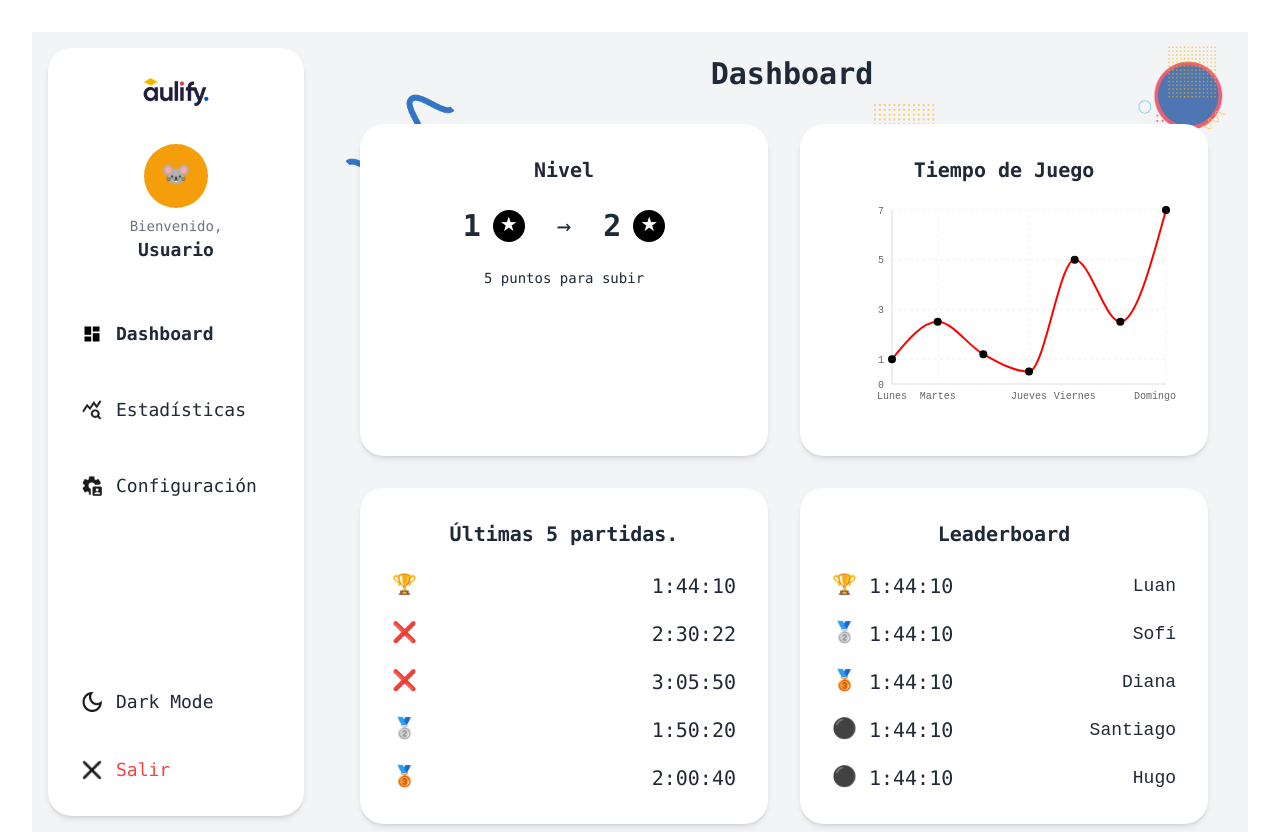
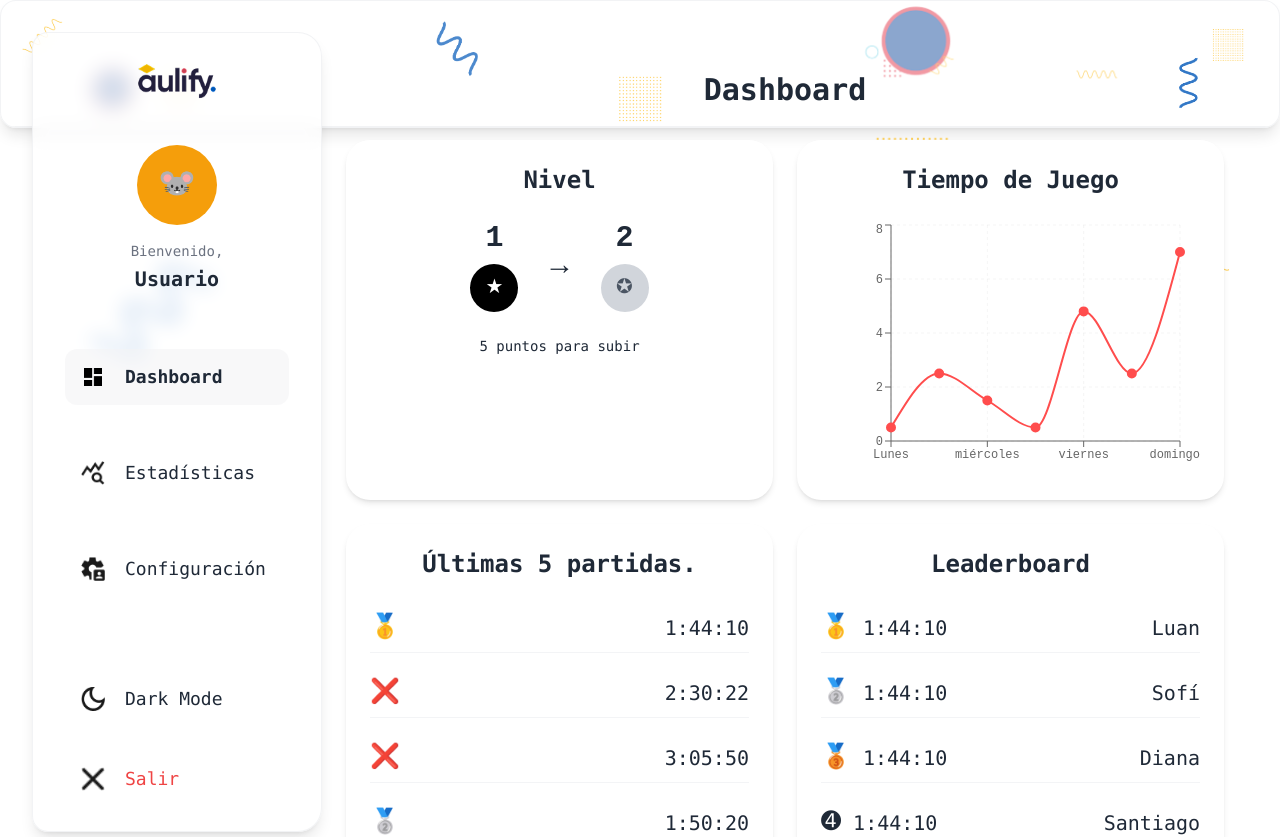
Before and after one commit to mariovital/dragons-treasure, a React (Vite) app in the folder Front/dragons-treasure/: page /dashboard in a window 1280 px wide. Shown: the top 837 px of the page. Built offline with nearby package versions, Linux system fonts and the light colour scheme; a web font is replaced by a local one.

Commit message:
Top Asset Bar added

```diff
--- a/Front/dragons-treasure/src/components/ParticlesBackground.jsx
+++ b/Front/dragons-treasure/src/components/ParticlesBackground.jsx
@@ -1,5 +1,5 @@
 import { useCallback } from 'react';
-import Particles from 'react-tsparticles';
+  import Particles from 'react-tsparticles';
 import { loadSlim } from 'tsparticles-slim';
 
 const ParticlesBackground = () => {
--- /dev/null
+++ b/Front/dragons-treasure/src/components/dashboard/TopAssetBar.jsx
@@ -0,0 +1,98 @@
+import React from 'react';
+
+// Import decorative assets
+import blueCircleImg from '../../assets/Images/blue_circle.png';
+import blueWaveImg from '../../assets/Images/blue_line.png';
+import yellowDotsImg from '../../assets/Images/yellow_dots.png';
+import yellowWaveImg from '../../assets/Images/yellow_line.png';
+
+const TopAssetBar = () => {
+  return (
+    <div className="w-full h-32 glass px-6 relative overflow-hidden">
+      {/* Main container for all decorative elements */}
+      <div className="absolute inset-0 z-0">
+        {/* Left side decorative elements */}
+        <div className="absolute top-2 left-4">
+          <img
+            src={yellowWaveImg}
+            alt=""
+            className="h-14 object-contain opacity-80 transform -rotate-45 animate-pulse"
+          />
+        </div>
+
+        <div className="absolute top-16 left-20">
+          <img
+            src={blueCircleImg}
+            alt=""
+            className="h-12 object-contain opacity-70"
+          />
+        </div>
+
+        <div className="absolute bottom-2 left-40">
+          <img
+            src={yellowDotsImg}
+            alt=""
+            className="h-10 object-contain opacity-80 animate-bounce"
+            style={{ animationDuration: '3s' }}
+          />
+        </div>
+
+        {/* Center decorative elements */}
+        <div className="absolute top-4 left-1/3">
+          <img
+            src={blueWaveImg}
+            alt=""
+            className="h-16 object-contain opacity-70 transform rotate-90"
+          />
+        </div>
+
+        <div className="absolute bottom-0 left-1/2 transform -translate-x-1/2">
+          <img
+            src={yellowDotsImg}
+            alt=""
+            className="h-14 object-contain opacity-60"
+          />
+        </div>
+
+        {/* Right side decorative elements */}
+        <div className="absolute top-0 right-1/4">
+          <img
+            src={blueCircleImg}
+            alt=""
+            className="h-20 object-contain opacity-80 animate-pulse"
+            style={{ animationDuration: '4s' }}
+          />
+        </div>
+
+        <div className="absolute top-12 right-40">
+          <img
+            src={yellowWaveImg}
+            alt=""
+            className="h-12 object-contain opacity-70 transform rotate-180"
+          />
+        </div>
+
+        <div className="absolute bottom-4 right-16">
+          <img
+            src={blueWaveImg}
+            alt=""
+            className="h-14 object-contain opacity-80 transform -rotate-45"
+          />
+        </div>
+
+        <div className="absolute top-6 right-8">
+          <img
+            src={yellowDotsImg}
+            alt=""
+            className="h-10 object-contain opacity-70"
+          />
+        </div>
+      </div>
+
+      {/* Optional subtle shadow at the bottom */}
+      <div className="absolute bottom-0 left-0 right-0 h-px bg-gray-200/50 backdrop-blur-sm"></div>
+    </div>
+  );
+};
+
+export default TopAssetBar;
--- a/Front/dragons-treasure/src/pages/Dashboard.jsx
+++ b/Front/dragons-treasure/src/pages/Dashboard.jsx
@@ -1,136 +1,120 @@
+
 import { useState } from 'react';
 import { useTheme } from '../contexts/ThemeContext';
-import { LineChart, Line, XAxis, YAxis, CartesianGrid, Tooltip, ResponsiveContainer } from 'recharts';
+import TopAssetBar from '../components/dashboard/TopAssetBar';
 
-// Importamos los mismos assets que usamos en Login
+// Import decorative assets for additional elements
 import blueCircleImg from '../assets/images/blue_circle.png';
 import blueWaveImg from '../assets/images/blue_line.png';
 import yellowDotsImg from '../assets/images/yellow_dots.png';
 import yellowWaveImg from '../assets/images/yellow_line.png';
+
+// Import logo and navigation icons
 import aulifyLogo from '../assets/images/Aulify_Logo.png';
-import aulifyLogoWhite from '../assets/images/Aulify_Logo_White.png';
-// Importamos los íconos para la navegación
 import dashboardIcon from '../assets/images/Dashboard_Logo.png';
 import estadisticasIcon from '../assets/images/Estadisticas_Logo.png';
 import configuracionIcon from '../assets/images/Configuracion_Logo.png';
 import darkModeIcon from '../assets/images/DarkMode_Logo.png';
 import salirIcon from '../assets/images/Salir_Logo.png';
 
-// Datos de ejemplo para el gráfico
-const timeData = [
-  { day: 'Lunes', hours: 1 },
-  { day: 'Martes', hours: 2.5 },
-  { day: 'Miércoles', hours: 1.2 },
-  { day: 'Jueves', hours: 0.5 },
-  { day: 'Viernes', hours: 5 },
-  { day: 'Sábado', hours: 2.5 },
-  { day: 'Domingo', hours: 7 },
-];
-
-// Datos de ejemplo para las últimas partidas
-const recentGames = [
-  { time: '1:44:10', status: '🏆' },
-  { time: '2:30:22', status: '❌' },
-  { time: '3:05:50', status: '❌' },
-  { time: '1:50:20', status: '🥈' },
-  { time: '2:00:40', status: '🥉' },
-];
-
-// Datos de ejemplo para el leaderboard
-const leaderboardData = [
-  { name: 'Luan', time: '1:44:10', medal: '🏆' },
-  { name: 'Sofí', time: '1:44:10', medal: '🥈' },
-  { name: 'Diana', time: '1:44:10', medal: '🥉' },
-  { name: 'Santiago', time: '1:44:10', medal: '⚫' },
-  { name: 'Hugo', time: '1:44:10', medal: '⚫' },
-];
+// Import chart components
+import { LineChart, Line, XAxis, YAxis, CartesianGrid, Tooltip, ResponsiveContainer } from 'recharts';
 
 const Dashboard = () => {
   const { darkMode, toggleDarkMode } = useTheme();
   const [activeTab, setActiveTab] = useState('dashboard');
 
+  // Sample data for the time played chart
+  const timePlayedData = [
+    { day: 'Lunes', hours: 0.5 },
+    { day: 'martes', hours: 2.5 },
+    { day: 'miércoles', hours: 1.5 },
+    { day: 'jueves', hours: 0.5 },
+    { day: 'viernes', hours: 4.8 },
+    { day: 'sábado', hours: 2.5 },
+    { day: 'domingo', hours: 7 },
+  ];
+
+  // Sample data for recent games
+  const recentGames = [
+    { medal: '🥇', time: '1:44:10' },
+    { medal: '❌', time: '2:30:22' },
+    { medal: '❌', time: '3:05:50' },
+    { medal: '🥈', time: '1:50:20' },
+    { medal: '🥉', time: '2:00:40' },
+  ];
+
+  // Sample data for leaderboard
+  const leaderboardData = [
+    { medal: '🥇', time: '1:44:10', name: 'Luan' },
+    { medal: '🥈', time: '1:44:10', name: 'Sofí' },
+    { medal: '🥉', time: '1:44:10', name: 'Diana' },
+    { medal: '➍', time: '1:44:10', name: 'Santiago' },
+    { medal: '➎', time: '1:44:10', name: 'Hugo' },
+  ];
+
   return (
-    <div className={`h-screen flex ${darkMode ? 'bg-gray-900 text-white' : 'bg-gray-100 text-gray-800'} relative overflow-hidden`}>
-      {/* Contenedor para elementos decorativos de fondo - reposicionados según el mockup */}
-      <div className="absolute inset-0 overflow-hidden pointer-events-none">
-        {/* Elementos decorativos distribuidos según el mockup */}
-        <img
-          src={blueWaveImg}
-          alt=""
-          className="absolute top-10 left-1/4 w-32 h-32 object-contain opacity-80"
-        />
-        <img
-          src={blueCircleImg}
-          alt=""
-          className="absolute top-4 right-4 w-24 h-24 object-contain opacity-80"
-        />
-        <img
-          src={yellowDotsImg}
-          alt=""
-          className="absolute top-16 right-1/4 w-20 h-20 object-contain opacity-70"
-        />
-        <img
-          src={yellowWaveImg}
-          alt=""
-          className="absolute top-40 left-1/3 w-24 h-24 object-contain opacity-70 transform rotate-45"
-        />
-
-        {/* Elementos decorativos adicionales */}
-        <img
-          src={blueCircleImg}
-          alt=""
-          className="absolute bottom-20 right-10 w-40 h-40 object-contain opacity-60"
-        />
-        <img
-          src={yellowWaveImg}
-          alt=""
-          className="absolute bottom-40 left-10 w-32 h-32 object-contain opacity-70 transform -rotate-45"
-        />
+    <div className="w-full bg-white text-gray-800 min-h-screen">
+      {/* Decorative background with TopAssetBar */}
+      <div className="fixed inset-0 overflow-hidden pointer-events-none bg-white">
+        {/* TopAssetBar */}
+        <div className="absolute top-0 left-0 w-full z-0">
+          <TopAssetBar />
         </div>
 
-      {/* Sidebar - estilo actualizado para parecerse más al mockup de Figma */}
-      <div className={`w-64 ${darkMode ? 'bg-white/10 backdrop-blur-md' : 'bg-white shadow-md'} p-6 flex flex-col z-10 relative rounded-3xl mx-4 my-4`}>
-        {/* Logo - usando la imagen agregada */}
-        <div className="mb-8 flex justify-center">
-          <div className="h-10 w-24 flex items-center justify-center">
+        {/* Additional decorative elements */}
+        <img src={yellowDotsImg} alt="" className="absolute top-32 right-1/4 w-24 h-24 object-contain opacity-70" />
+        <img src={blueCircleImg} alt="" className="absolute top-40 right-10 w-40 h-40 object-contain opacity-60" />
+        <img src={yellowWaveImg} alt="" className="absolute bottom-20 left-1/3 w-32 h-32 object-contain opacity-70 transform rotate-90" />
+        <img src={blueWaveImg} alt="" className="absolute top-60 left-20 w-36 h-36 object-contain opacity-70" />
+      </div>
+
+      {/* Main content wrapper - Using CSS Grid */}
+      <div className="relative min-h-screen grid grid-cols-[290px_1fr] bg-transparent">
+        {/* Sidebar - Always visible for desktop */}
+        <div className="z-40">
+          <div className="h-screen py-6 px-8 flex flex-col rounded-tr-3xl rounded-br-3xl glass">
+            {/* Logo */}
+            <div className="mb-10 flex justify-center">
+              <div className="h-12 w-32 flex items-center justify-center">
                 <img
-              src={darkMode ? aulifyLogoWhite : aulifyLogo}
+                  src={aulifyLogo}
                   alt="Aulify"
                   className="h-full object-contain"
                 />
               </div>
             </div>
 
-        {/* User welcome section - ajustado para parecerse al mockup */}
-        <div className="mb-12 flex flex-col items-center text-center">
-          <div className="w-16 h-16 mb-2 relative">
-            {/* Círculo amarillo de fondo */}
+            {/* User welcome section */}
+            <div className="mb-14 flex flex-col items-center text-center">
+              <div className="w-20 h-20 mb-4 relative">
+                {/* Yellow circle background */}
                 <div className="w-full h-full bg-primary-yellow rounded-full absolute"></div>
-            {/* Avatar del ratón con queso como en el mockup */}
+                {/* Avatar */}
                 <div className="w-full h-full flex items-center justify-center relative">
-              <span className="text-2xl">🐭</span>
+                  <span className="text-3xl">🐭</span>
                 </div>
               </div>
               <div>
-            <p className="text-sm text-gray-500 dark:text-gray-400 font-mono">Bienvenido,</p>
-            <p className="font-bold text-lg font-mono">Usuario</p>
+                <p className="text-sm text-gray-500 font-mono">Bienvenido,</p>
+                <p className="font-bold text-xl font-mono mt-1">Usuario</p>
               </div>
             </div>
 
-        {/* Navigation - ajustado para parecerse al mockup */}
+            {/* Navigation */}
             <nav className="flex-1">
-          <ul className="space-y-8">
+              <ul className="space-y-10">
                 <li>
                   <button
                     onClick={() => setActiveTab('dashboard')}
-                className={`flex items-center w-full p-2 transition-colors ${
+                    className={`flex items-center w-full p-3 rounded-xl transition-all duration-200 ${
                       activeTab === 'dashboard'
-                    ? 'font-bold'
-                    : 'font-normal'
+                        ? 'font-bold bg-gray-100/60'
+                        : 'font-normal hover:bg-gray-100/40'
                     }`}
                   >
-                <span className="mr-3 w-6 h-6 flex items-center justify-center">
-                  <img src={dashboardIcon} alt="Dashboard" className="w-5 h-5" />
+                    <span className="mr-4 w-8 h-8 flex items-center justify-center">
+                      <img src={dashboardIcon} alt="Dashboard" className="w-6 h-6" />
                     </span>
                     <span className="text-lg font-mono">Dashboard</span>
                   </button>
@@ -138,14 +122,14 @@ const Dashboard = () => {
                 <li>
                   <button
                     onClick={() => setActiveTab('statistics')}
-                className={`flex items-center w-full p-2 transition-colors ${
+                    className={`flex items-center w-full p-3 rounded-xl transition-all duration-200 ${
                       activeTab === 'statistics'
-                    ? 'font-bold'
-                    : 'font-normal'
+                        ? 'font-bold bg-gray-100/60'
+                        : 'font-normal hover:bg-gray-100/40'
                     }`}
                   >
-                <span className="mr-3 w-6 h-6 flex items-center justify-center">
-                  <img src={estadisticasIcon} alt="Estadísticas" className="w-5 h-5" />
+                    <span className="mr-4 w-8 h-8 flex items-center justify-center">
+                      <img src={estadisticasIcon} alt="Estadísticas" className="w-6 h-6" />
                     </span>
                     <span className="text-lg font-mono">Estadísticas</span>
                   </button>
@@ -153,14 +137,14 @@ const Dashboard = () => {
                 <li>
                   <button
                     onClick={() => setActiveTab('configuration')}
-                className={`flex items-center w-full p-2 transition-colors ${
+                    className={`flex items-center w-full p-3 rounded-xl transition-all duration-200 ${
                       activeTab === 'configuration'
-                    ? 'font-bold'
-                    : 'font-normal'
+                        ? 'font-bold bg-gray-100/60'
+                        : 'font-normal hover:bg-gray-100/40'
                     }`}
                   >
-                <span className="mr-3 w-6 h-6 flex items-center justify-center">
-                  <img src={configuracionIcon} alt="Configuración" className="w-5 h-5" />
+                    <span className="mr-4 w-8 h-8 flex items-center justify-center">
+                      <img src={configuracionIcon} alt="Configuración" className="w-6 h-6" />
                     </span>
                     <span className="text-lg font-mono">Configuración</span>
                   </button>
@@ -168,139 +152,112 @@ const Dashboard = () => {
               </ul>
             </nav>
 
-        {/* Bottom actions - ajustado para parecerse al mockup */}
-        <div className="mt-auto pt-6">
+            {/* Bottom actions */}
+            <div className="mt-auto pt-8 space-y-6">
               <button
                 onClick={toggleDarkMode}
-            className="flex items-center w-full p-2 rounded-lg mb-6"
+                className="flex items-center w-full p-3 rounded-xl transition-all duration-200 hover:bg-gray-100/40"
               >
-            <span className="mr-3 w-6 h-6 flex items-center justify-center">
-              <img src={darkModeIcon} alt="Dark Mode" className="w-5 h-5" />
+                <span className="mr-4 w-8 h-8 flex items-center justify-center">
+                  <img src={darkModeIcon} alt="Dark Mode" className="w-6 h-6" />
                 </span>
                 <span className="text-lg font-mono">Dark Mode</span>
               </button>
               <button
-            className="flex items-center w-full p-2 rounded-lg text-red-500"
+                className="flex items-center w-full p-3 rounded-xl text-red-500 transition-all duration-200 hover:bg-gray-100/40"
               >
-            <span className="mr-3 w-6 h-6 flex items-center justify-center">
-              <img src={salirIcon} alt="Salir" className="w-5 h-5" />
+                <span className="mr-4 w-8 h-8 flex items-center justify-center">
+                  <img src={salirIcon} alt="Salir" className="w-6 h-6" />
                 </span>
                 <span className="text-lg font-mono">Salir</span>
               </button>
             </div>
-
-        {/* ... resto del sidebar ... */}
+          </div>
         </div>
 
-      {/* Main content - ajustado para parecerse más al mockup */}
-      <div className="flex-1 p-6 z-10 overflow-auto">
-        {/* Título con elementos decorativos detrás */}
-        <div className="relative mb-8 ml-4">
-          <h2 className="text-3xl font-bold font-mono relative z-10">Dashboard</h2>
-          {/* Elementos decorativos específicos detrás del título */}
-          <img
-            src={yellowDotsImg}
-            alt=""
-            className="absolute -top-4 right-0 w-16 h-16 object-contain opacity-70 z-0"
-          />
-          <img
-            src={blueCircleImg}
-            alt=""
-            className="absolute -top-2 -right-20 w-12 h-12 object-contain opacity-60 z-0"
-          />
+        {/* Main content area */}
+        <div className="p-6 overflow-auto">
+          <h1 className="text-3xl font-bold font-mono mb-8 mt-4">Dashboard</h1>
+
+          {/* Dashboard content grid */}
+          <div className="grid grid-cols-1 lg:grid-cols-2 gap-6">
+            {/* Level Progress Card */}
+            <div className="bg-white rounded-3xl p-6 shadow-md">
+              <h2 className="text-2xl font-bold font-mono mb-6">Nivel</h2>
+              <div className="flex items-center justify-center space-x-8">
+                <div className="flex flex-col items-center">
+                  <span className="text-3xl font-bold">1</span>
+                  <div className="mt-2 bg-black text-white rounded-full w-12 h-12 flex items-center justify-center">
+                    <span className="text-xl">★</span>
+                  </div>
                 </div>
 
-        <div className="grid grid-cols-1 md:grid-cols-2 gap-8 mx-4 max-w-screen-xl">
-          {/* User Level Widget - estilizado como en el mockup */}
-          <div className={`${darkMode ? 'bg-white/10 backdrop-blur-md' : 'bg-white'} p-8 rounded-3xl shadow-md`}>
-            <h3 className="text-xl font-bold mb-6 font-mono text-center">Nivel</h3>
-            <div className="flex items-center justify-center space-x-8 mb-6">
-              <div className="flex items-center">
-                <span className="text-3xl font-bold mr-3 font-mono">1</span>
-                <span className="text-xl bg-black text-white rounded-full w-8 h-8 flex items-center justify-center">★</span>
-              </div>
-              <span className="text-2xl font-mono">→</span>
-              <div className="flex items-center">
-                <span className="text-3xl font-bold mr-3 font-mono">2</span>
-                <span className="text-xl bg-black text-white rounded-full w-8 h-8 flex items-center justify-center">★</span>
+                <div className="text-3xl">→</div>
+
+                <div className="flex flex-col items-center">
+                  <span className="text-3xl font-bold">2</span>
+                  <div className="mt-2 bg-gray-300 text-gray-600 rounded-full w-12 h-12 flex items-center justify-center">
+                    <span className="text-xl">✪</span>
                   </div>
                 </div>
-            <p className="text-center text-sm font-mono">5 puntos para subir</p>
+              </div>
+              <p className="text-center mt-6 text-sm font-mono">5 puntos para subir</p>
             </div>
 
-          {/* Time Stats Graph - ajustado para parecerse al mockup */}
-          <div className={`${darkMode ? 'bg-white/10 backdrop-blur-md' : 'bg-white'} p-8 rounded-3xl shadow-md`}>
-            <h3 className="text-xl font-bold mb-4 font-mono">Tiempo de Juego</h3>
-
-            <div className="h-56">
+            {/* Gameplay Time Chart */}
+            <div className="bg-white rounded-3xl p-6 shadow-md">
+              <h2 className="text-2xl font-bold font-mono mb-6">Tiempo de Juego</h2>
+              <div className="h-64">
                 <ResponsiveContainer width="100%" height="100%">
                   <LineChart
-                  data={timeData}
-                  margin={{ top: 10, right: 10, left: 0, bottom: 10 }}
+                    data={timePlayedData}
+                    margin={{ top: 5, right: 20, left: 10, bottom: 5 }}
                   >
-                  <CartesianGrid strokeDasharray="3 3" opacity={0.3} />
-                  <XAxis
-                    dataKey="day"
-                    tick={{fontSize: 10}}
-                    axisLine={{ stroke: '#E0E0E0' }}
-                    tickLine={false}
-                  />
-                  <YAxis
-                    tick={{fontSize: 10}}
-                    axisLine={{ stroke: '#E0E0E0' }}
-                    tickLine={false}
-                    domain={[0, 7]}
-                    ticks={[0, 1, 3, 5, 7]} // Valores específicos del mockup
-                  />
-                  <Tooltip
-                    contentStyle={{
-                      backgroundColor: 'white',
-                      borderRadius: '8px',
-                      border: 'none',
-                      boxShadow: '0 2px 10px rgba(0,0,0,0.1)'
-                    }}
-                  />
+                    <CartesianGrid strokeDasharray="3 3" opacity={0.2} />
+                    <XAxis dataKey="day" tick={{ fontSize: 12 }} />
+                    <YAxis tick={{ fontSize: 12 }} />
+                    <Tooltip />
                     <Line
                       type="monotone"
                       dataKey="hours"
-                    stroke="#FF0000"
+                      stroke="#FF4D4D"
                       strokeWidth={2}
-                    dot={{ r: 4, fill: "#000000", strokeWidth: 0 }}
+                      dot={{ r: 4, fill: "#FF4D4D" }}
                       activeDot={{ r: 6 }}
-                    isAnimationActive={true}
                     />
                   </LineChart>
                 </ResponsiveContainer>
               </div>
             </div>
 
-          {/* Recent Games Widget - ajustado según el diseño de Figma */}
-          <div className={`${darkMode ? 'bg-white/10 backdrop-blur-md' : 'bg-white'} p-8 rounded-3xl shadow-md transition-all duration-300 hover:shadow-lg`}>
-            <h3 className="text-xl font-bold mb-6 font-mono text-center">Últimas 5 partidas.</h3>
-            <ul className="space-y-5">
+            {/* Recent Matches Panel */}
+            <div className="bg-white rounded-3xl p-6 shadow-md">
+              <h2 className="text-2xl font-bold font-mono mb-6">Últimas 5 partidas.</h2>
+              <div className="space-y-4">
                 {recentGames.map((game, index) => (
-                <li key={index} className="flex justify-between items-center">
-                  <span className="text-xl">{game.status}</span>
+                  <div key={index} className="flex items-center justify-between py-2 border-b border-gray-100">
+                    <span className="text-2xl">{game.medal}</span>
                     <span className="text-xl font-mono">{game.time}</span>
-                </li>
+                  </div>
                 ))}
-            </ul>
+              </div>
             </div>
 
-          {/* Leaderboard Widget - ajustado según el diseño de Figma */}
-          <div className={`${darkMode ? 'bg-white/10 backdrop-blur-md' : 'bg-white'} p-8 rounded-3xl shadow-md`}>
-            <h3 className="text-xl font-bold mb-6 font-mono text-center">Leaderboard</h3>
-            <ul className="space-y-5">
+            {/* Leaderboard */}
+            <div className="bg-white rounded-3xl p-6 shadow-md">
+              <h2 className="text-2xl font-bold font-mono mb-6">Leaderboard</h2>
+              <div className="space-y-4">
                 {leaderboardData.map((player, index) => (
-                <li key={index} className="flex justify-between items-center">
+                  <div key={index} className="flex items-center justify-between py-2 border-b border-gray-100">
                     <div className="flex items-center">
-                    <span className="mr-3 text-xl">{player.medal}</span>
+                      <span className="text-2xl mr-3">{player.medal}</span>
                       <span className="text-xl font-mono">{player.time}</span>
                     </div>
-                  <span className="font-medium text-lg">{player.name}</span>
-                </li>
+                    <span className="text-xl font-mono">{player.name}</span>
+                  </div>
                 ))}
-            </ul>
+              </div>
+            </div>
           </div>
         </div>
       </div>
```
Also changed, not shown: 2 other files (tests, documents, lock files or other folders). Lines whose indentation alone changed are shown as unchanged.
